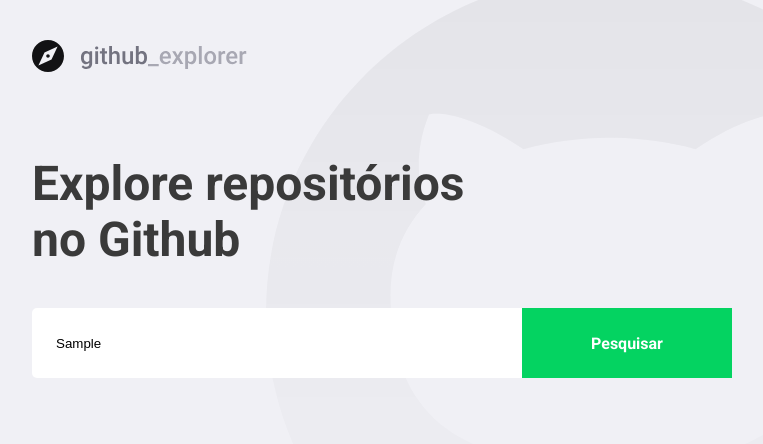
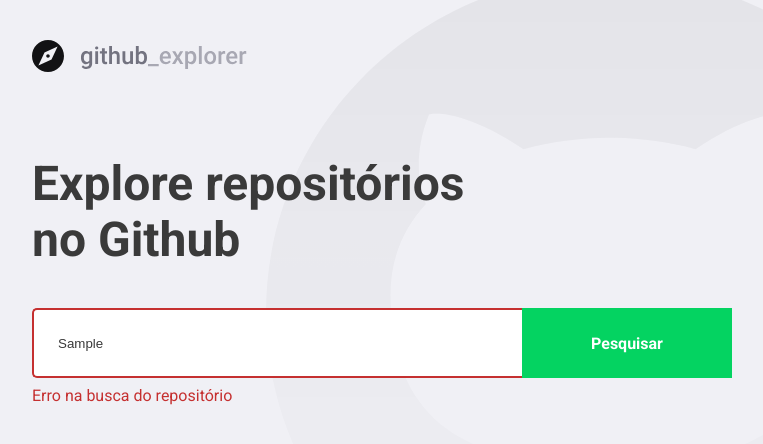
Before and after one commit to johnsanttos/Github-Explorer, a React (Create React App) app: page / in a window 1280 px wide. Both pictures are taken after typing "Sample" into the empty fields and a click on the button "Pesquisar". Shown: the top 444 px of the page, without its empty margins (148-911 px from the left). Built offline with nearby package versions, Linux system fonts and the light colour scheme; no server answers.

Commit message:
Dealing with errors

```diff
--- a/src/pages/Dashboard/index.tsx
+++ b/src/pages/Dashboard/index.tsx
@@ -2,7 +2,7 @@
 import { FiChevronRight } from 'react-icons/fi'
 import api from '../../services/api'
 import logoImg from '../../assets/logo.svg'
-import { Title, Form, Repositories } from './styles'
+import { Title, Form, Repositories,Error } from './styles'
 import Repository from '../Repository';
 
 
@@ -22,6 +22,7 @@
 
     const [newRepo, setNewRepo] = useState('')
     //temos que tipar todo o estado que nao for padrão, temos que tipar de array e objetos
+    const [inputError, setInputError] = useState('')
     const [repositories, setRepositories] = useState <Repository []>([])
 
     async function handleAddRepository(event: FormEvent<HTMLFormElement>): Promise<void> {
@@ -30,15 +31,25 @@
         // Adição de um novo repositorio
         // consumir API do Github
         // salvar novo repositorio no estado
+        if (!newRepo) {
+            setInputError ('Digite o ator/nome do repositório');
+            return;
+        }
 
-        const response = await api.get(`repos/${newRepo}`);
+      try {
+        const response = await api.get <Repository>(`repos/${newRepo}`);
         // console.log(response.data)
         const repository = response.data
 
-        console.log ( 'meu pauu' , repository)
+        console.log ( 'resultado' , repository)
 
         setRepositories([...repositories, repository])
         setNewRepo ('')
+        setInputError('')
+      }
+      catch (err) {
+        setInputError ('Erro na busca do repositório')
+      }
 
     }
 
@@ -47,7 +58,9 @@
             <img src={logoImg} alt="Github Explorer" />
             <Title>Explore repositórios no Github</Title>
 
-            <Form onSubmit={handleAddRepository}>
+            <Form
+            hasError={!!inputError}
+            onSubmit={handleAddRepository}>
 
                 <input
                     value={newRepo}
@@ -57,7 +70,7 @@
                 <button type="submit"> Pesquisar </button>
             </Form>
 
-
+           {inputError && <Error> {inputError} </Error> }
 
             <Repositories>
                {repositories.map (repository =>(
--- a/src/pages/Dashboard/styles.ts
+++ b/src/pages/Dashboard/styles.ts
@@ -1,5 +1,9 @@
 import { shade } from "polished";
-import styled from "styled-components";
+import styled, { css } from "styled-components";
+
+interface FormProps {
+  hasError: boolean
+}
 
 export const Title = styled.h1`
 font-size: 48px;
@@ -11,7 +15,7 @@
 `;
 
 
-export const Form = styled.form`
+export const Form = styled.form <FormProps>`
 margin-top: 40px;
 max-width: 700px;
 
@@ -20,7 +24,15 @@
     flex:1;
     padding: 0 24px;
     border: 0;
-    border-radius: 5px 0 0 5px
+    border-radius: 5px 0 0 5px;
+    padding: 0 24px;
+    color: #3a3a3a;
+    border: 2px solid #fff;
+    border-right:  0;
+
+    ${(props) => props.hasError && css`
+    border-color: #c53030
+    `}
 }
 
 button {
@@ -39,6 +51,12 @@
 }
 }
 `;
+
+export const Error = styled.span`
+display: block;
+color: #c53030;
+margin-top: 8px
+`
 
 export const Repositories = styled.div`
   margin-top: 80px;
```
